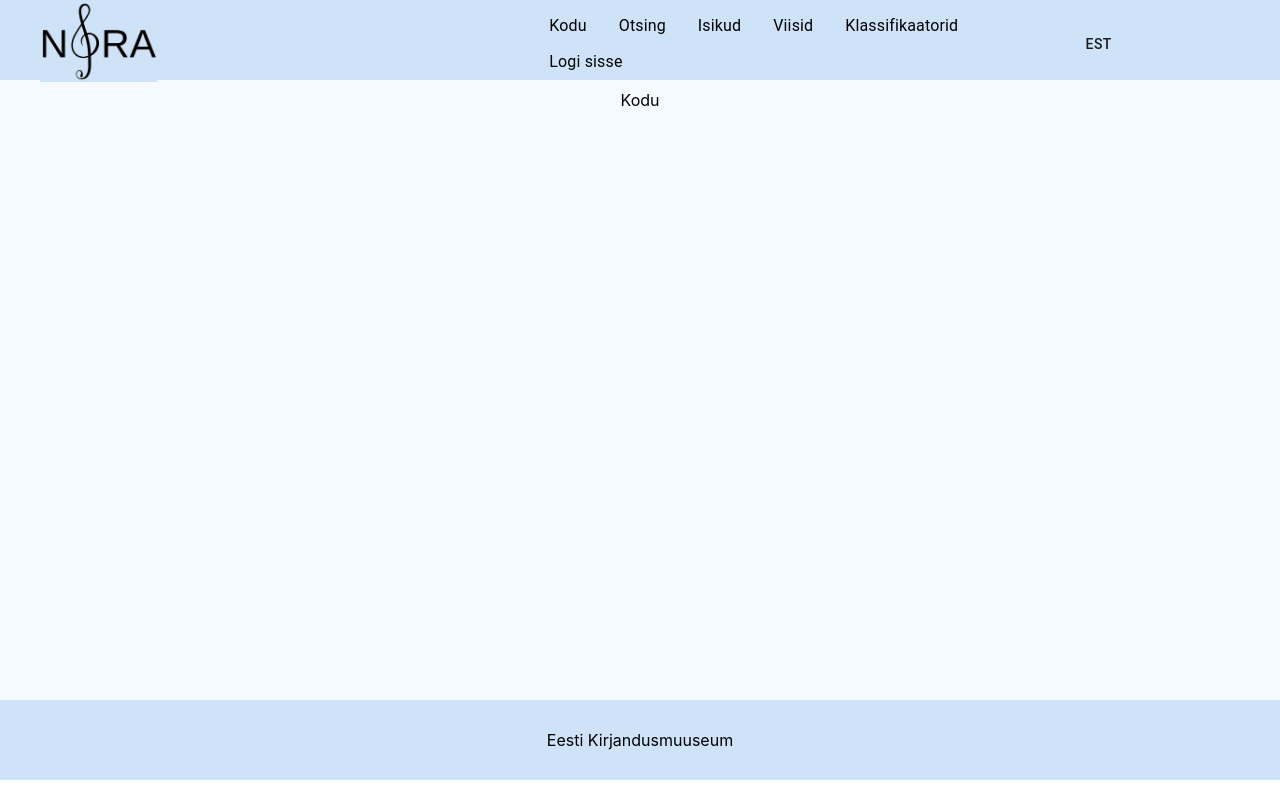
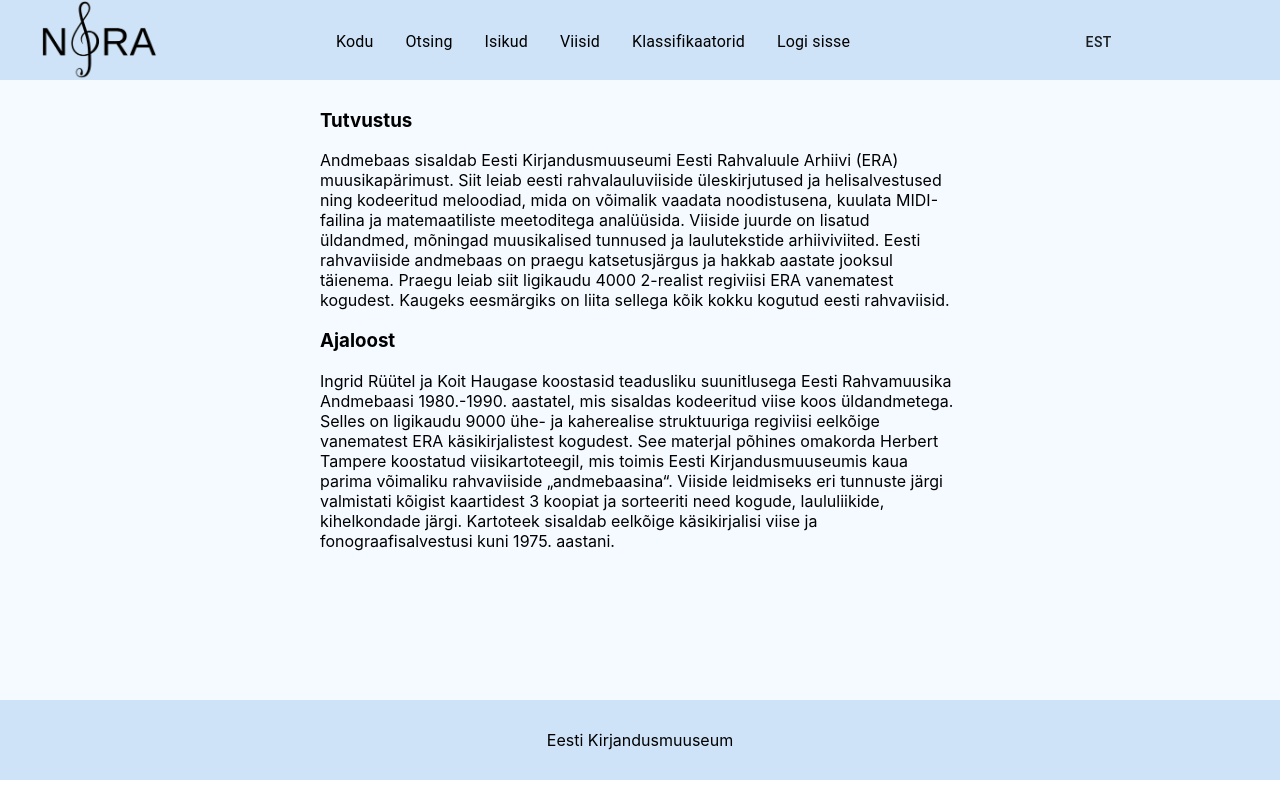
Before and after one commit to jaansusi/rahvaviisid, a React (Create React App) app in the folder frontend/: page / in a window 1280 px wide. Built offline with nearby package versions, Linux system fonts and the light colour scheme; no server answers.

Commit message:
Kodule tekst

```diff
--- a/frontend/src/Header/Header.js
+++ b/frontend/src/Header/Header.js
@@ -37,10 +37,10 @@ const Header = ({ authentication, setAuthentication }) => {
     }, [authentication]);
     return (
         <Grid id="header-container" container direction='row' justify='center' alignItems='center'>
-            <Grid item xs={5} id="logo-container">
+            <Grid item xs={3} id="logo-container">
                 <a className='logo-image' href='/'><img className='logo-image' src={logo} alt="Logo"></img></a>
             </Grid>
-            <Grid item xs={5}>
+            <Grid item xs={7}>
                 <MenuList className='menu'>
                     <MenuItem component={Link} to='/'>{t('common.home')}</MenuItem>
                     <MenuItem component={Link} to='/otsing'>{t('header.search')}</MenuItem>
--- a/frontend/src/Home/Home.js
+++ b/frontend/src/Home/Home.js
@@ -1,13 +1,15 @@
 import { Grid } from '@material-ui/core';
 import React from 'react';
-import { useTranslation } from "react-i18next";
 
 const Home = (() => {
-    const { t } = useTranslation('common');
-
     return (
-        <Grid item ws={10}>
-            <div>{t('home.home')}</div>
+        <Grid item ws={6} md={6}>
+            <Grid><h3>Tutvustus</h3></Grid>
+            <span>Andmebaas sisaldab Eesti Kirjandusmuuseumi Eesti Rahvaluule Arhiivi (ERA) muusikapärimust. Siit leiab eesti rahvalauluviiside üleskirjutused ja helisalvestused ning  kodeeritud meloodiad, mida on võimalik vaadata noodistusena, kuulata MIDI-failina ja matemaatiliste meetoditega analüüsida. Viiside juurde on lisatud üldandmed, mõningad muusikalised tunnused ja laulutekstide arhiiviviited.
+            Eesti rahvaviiside andmebaas on praegu katsetusjärgus ja hakkab aastate jooksul täienema. Praegu leiab siit ligikaudu 4000 2-realist regiviisi ERA vanematest kogudest. Kaugeks eesmärgiks on liita sellega kõik kokku kogutud eesti rahvaviisid.
+            </span>
+            <Grid><h3>Ajaloost</h3></Grid>
+            <span>Ingrid Rüütel ja Koit Haugase koostasid teadusliku suunitlusega Eesti Rahvamuusika Andmebaasi 1980.-1990. aastatel, mis sisaldas kodeeritud viise koos üldandmetega. Selles on ligikaudu 9000 ühe- ja kaherealise struktuuriga regiviisi eelkõige vanematest ERA käsikirjalistest kogudest. See materjal põhines omakorda Herbert Tampere koostatud viisikartoteegil, mis toimis Eesti Kirjandusmuuseumis kaua parima võimaliku rahvaviiside „andmebaasina“. Viiside leidmiseks eri tunnuste järgi valmistati kõigist kaartidest 3 koopiat ja sorteeriti need kogude, laululiikide, kihelkondade järgi. Kartoteek sisaldab eelkõige käsikirjalisi viise ja fonograafisalvestusi kuni 1975. aastani.</span>
         </Grid>
     );
 })
```
